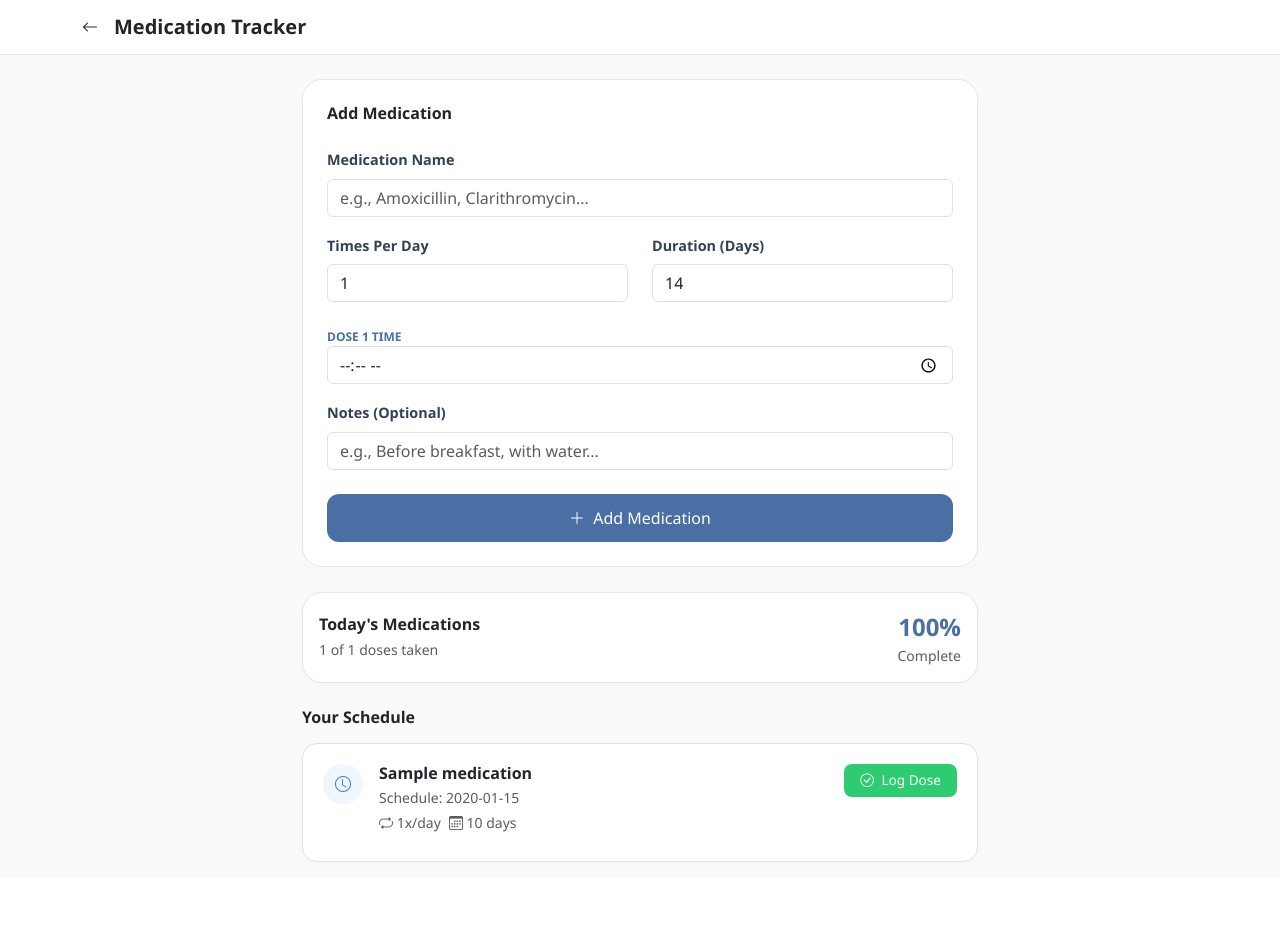
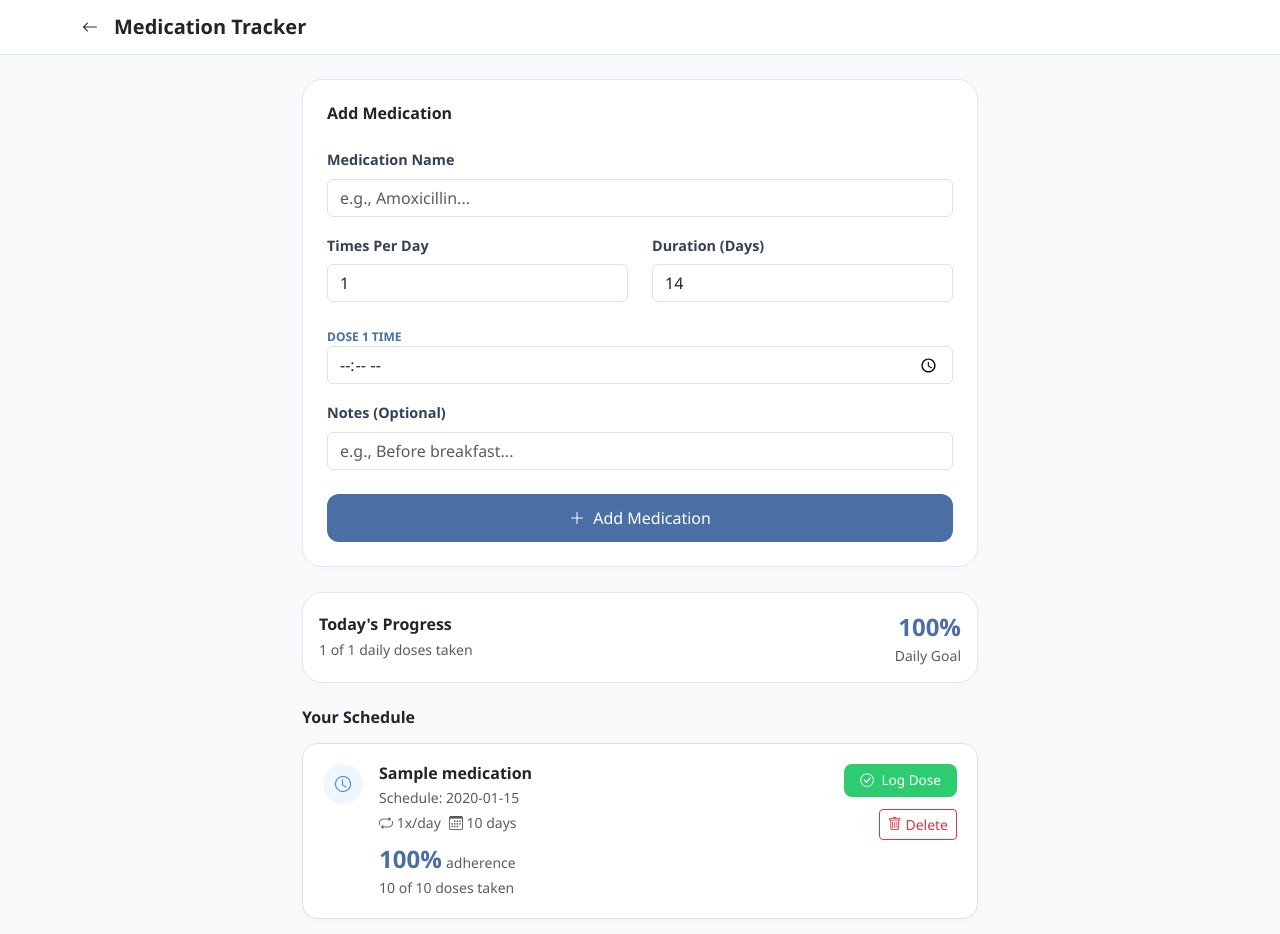
Before and after one commit to 150874/Gut_health_app, a Flask app: page /view_meds in a window 1280 px wide. Before the commit the page ends 862 px from the top, so only its background shows below. Run offline with Flask 3, Linux system fonts and the light colour scheme; a user stored in the database is signed in; tables that the repository leaves empty hold one stand-in row (values such as "Sample post").

Commit message:
html update

```diff
--- a/app.py
+++ b/app.py
@@ -1,3 +1,4 @@
+
 from flask import Flask, render_template, request, redirect, url_for, flash, session
 import sqlite3
 from werkzeug.security import generate_password_hash, check_password_hash
@@ -12,6 +13,34 @@ app = Flask(__name__)
 app.secret_key = "gut-health-secret-key"
 
 logging.basicConfig(level=logging.INFO)
+
+# Move route definitions below app initialization
+@app.route("/delete_med/<int:med_id>", methods=["POST"])
+def delete_med(med_id):
+    if not is_logged_in():
+        return redirect(url_for("login"))
+    with get_db() as conn:
+        conn.execute("DELETE FROM medications WHERE id = ? AND user_id = ?", (med_id, session["user_id"]))
+    flash("Medication deleted.")
+    return redirect(url_for("view_meds"))
+
+@app.route("/delete_symptom/<int:symptom_id>", methods=["POST"])
+def delete_symptom(symptom_id):
+    if not is_logged_in():
+        return redirect(url_for("login"))
+    with get_db() as conn:
+        conn.execute("DELETE FROM symptoms WHERE id = ? AND user_id = ?", (symptom_id, session["user_id"]))
+    flash("Symptom deleted.")
+    return redirect(url_for("view_symptoms"))
+
+@app.route("/delete_food_log/<int:log_id>", methods=["POST"])
+def delete_food_log(log_id):
+    if not is_logged_in():
+        return redirect(url_for("login"))
+    with get_db() as conn:
+        conn.execute("DELETE FROM food_logs WHERE id = ? AND user_id = ?", (log_id, session["user_id"]))
+    flash("Food log deleted.")
+    return redirect(url_for("diet_checker"))
 
 DB_PATH = "database.db"
 
@@ -51,7 +80,13 @@ def init_db():
         c.execute("CREATE TABLE IF NOT EXISTS food_logs (id INTEGER PRIMARY KEY AUTOINCREMENT, user_id INTEGER, food_name TEXT, timestamp DATETIME DEFAULT CURRENT_TIMESTAMP)")
         c.execute("CREATE TABLE IF NOT EXISTS symptoms (id INTEGER PRIMARY KEY AUTOINCREMENT, user_id INTEGER, symptom TEXT, severity TEXT, note TEXT, timestamp DATETIME DEFAULT CURRENT_TIMESTAMP)")
         c.execute("CREATE TABLE IF NOT EXISTS symptom_knowledge (id INTEGER PRIMARY KEY AUTOINCREMENT, symptom_name TEXT UNIQUE, duration TEXT, seek_help TEXT, tips TEXT)")
-        c.execute("CREATE TABLE IF NOT EXISTS medications (id INTEGER PRIMARY KEY AUTOINCREMENT, user_id INTEGER, name TEXT, dosage TEXT, time TEXT, times_per_day INTEGER DEFAULT 1, duration_days INTEGER DEFAULT 14, instructions TEXT, taken_today INTEGER DEFAULT 0, last_taken_date TEXT)")
+        c.execute("CREATE TABLE IF NOT EXISTS medications (id INTEGER PRIMARY KEY AUTOINCREMENT, user_id INTEGER, name TEXT, dosage TEXT, time TEXT, times_per_day INTEGER DEFAULT 1, duration_days INTEGER DEFAULT 14, instructions TEXT, taken_today INTEGER DEFAULT 0, last_taken_date TEXT, total_taken INTEGER DEFAULT 0)")
+
+            # --- Migration: Add total_taken column if missing ---
+        c.execute("PRAGMA table_info(medications)")
+        columns = [row[1] for row in c.fetchall()]
+        if 'total_taken' not in columns:
+                c.execute("ALTER TABLE medications ADD COLUMN total_taken INTEGER DEFAULT 0")
 
         # Seed data if empty
         c.execute("SELECT COUNT(*) FROM food_rules")
@@ -77,15 +112,15 @@ def home():
     with get_db() as conn:
         # 1. Meals/Checks Logged Today
         meals = conn.execute("SELECT COUNT(*) FROM food_logs WHERE user_id = ? AND date(timestamp) = ?", (uid, today_str)).fetchone()[0]
-
         # 2. Symptoms Logged Today
         symptoms_count = conn.execute("SELECT COUNT(*) FROM symptoms WHERE user_id = ? AND date(timestamp) = ?", (uid, today_str)).fetchone()[0]
-
-        # 3. Meds Progress
-        meds_data = conn.execute("SELECT times_per_day, taken_today FROM medications WHERE user_id = ?", (uid,)).fetchall()
-        total_doses = sum(m["times_per_day"] for m in meds_data)
-        taken_doses = sum(m["taken_today"] for m in meds_data)
+        # 3. Meds Progress (Full Course)
+        meds_data = conn.execute("SELECT times_per_day, duration_days, total_taken FROM medications WHERE user_id = ?", (uid,)).fetchall()
+        total_doses = sum(m["times_per_day"] * m["duration_days"] for m in meds_data)
+        taken_doses = sum(m["total_taken"] for m in meds_data)
         progress = int((taken_doses / total_doses) * 100) if total_doses > 0 else 0
+        # 4. All Meds for dashboard
+        meds = conn.execute("SELECT * FROM medications WHERE user_id = ? ORDER BY id DESC", (uid,)).fetchall()
 
     return render_template("index.html",
                            user_name=session["user_name"],
@@ -93,7 +128,8 @@ def home():
                            meals=meals,
                            meds_count=taken_doses,
                            symptoms_count=symptoms_count,
-                           progress=progress)
+                           progress=progress,
+                           meds=meds)
 
 @app.route("/signup", methods=["GET", "POST"])
 def signup():
@@ -208,8 +244,53 @@ def add_med():
 @app.route("/mark_taken/<int:med_id>", methods=["POST"])
 def mark_taken(med_id):
     with get_db() as conn:
-        conn.execute("UPDATE medications SET taken_today = taken_today + 1, last_taken_date = ? WHERE id = ? AND user_id = ?",
-                     (date.today().isoformat(), med_id, session["user_id"]))
+        med = conn.execute("SELECT * FROM medications WHERE id = ? AND user_id = ?", (med_id, session["user_id"])).fetchone()
+        if not med:
+            flash("Medication not found.")
+            return redirect(url_for("view_meds"))
+
+        # Prevent logging more than allowed per day
+        today = date.today().isoformat()
+        # Reset taken_today if last_taken_date is not today
+        if med["last_taken_date"] != today:
+            conn.execute("UPDATE medications SET taken_today = 0, last_taken_date = ? WHERE id = ? AND user_id = ?", (today, med_id, session["user_id"]))
+            med = dict(med)
+            med["taken_today"] = 0
+            med["last_taken_date"] = today
+
+        if med["taken_today"] >= med["times_per_day"]:
+            flash(f"You have already logged all {med['times_per_day']} doses for today.")
+            return redirect(url_for("view_meds"))
+
+        # Parse scheduled times (may be multiple, comma-separated)
+        scheduled_times = [t.strip() for t in (med["time"] or "").split(",") if t.strip()]
+        now_dt = datetime.now()
+        now_time = now_dt.time()
+        allowed = False
+        window_msg = None
+        for idx, t in enumerate(scheduled_times):
+            try:
+                sched_dt = datetime.combine(now_dt.date(), datetime.strptime(t, "%H:%M").time())
+                window_start = (sched_dt - timedelta(minutes=30)).time()
+                window_end = (sched_dt + timedelta(hours=1)).time()
+                # Only allow logging if now is within the window for the next unlogged dose
+                # Count how many doses have been logged today
+                if med["taken_today"] == idx:
+                    if window_start <= now_time <= window_end:
+                        allowed = True
+                        break
+                    else:
+                        window_msg = f"You can only log this dose between {window_start.strftime('%H:%M')} and {window_end.strftime('%H:%M')}."
+                        break
+            except Exception:
+                continue
+        if not allowed:
+            flash(window_msg or "You cannot log this dose at this time.")
+            return redirect(url_for("view_meds"))
+
+        # Increment both today's and total taken
+        conn.execute("UPDATE medications SET taken_today = taken_today + 1, total_taken = total_taken + 1, last_taken_date = ? WHERE id = ? AND user_id = ?",
+                     (today, med_id, session["user_id"]))
     flash("Dose recorded.")
     return redirect(url_for("view_meds"))
 
--- a/templates/view_meds.html
+++ b/templates/view_meds.html
@@ -31,12 +31,13 @@
 
 <div class="container" style="max-width: 700px;">
 
+    <!-- ADD MEDICATION FORM -->
     <div class="card p-4">
         <h2 class="h6 fw-bold mb-4">Add Medication</h2>
         <form action="/add_med" method="POST">
             <div class="mb-3">
                 <label class="form-label">Medication Name</label>
-                <input type="text" name="name" class="form-control" placeholder="e.g., Amoxicillin, Clarithromycin..." required>
+                <input type="text" name="name" class="form-control" placeholder="e.g., Amoxicillin..." required>
             </div>
 
             <div class="row">
@@ -57,7 +58,7 @@
 
             <div class="mb-4">
                 <label class="form-label">Notes (Optional)</label>
-                <input type="text" name="instructions" class="form-control" placeholder="e.g., Before breakfast, with water...">
+                <input type="text" name="instructions" class="form-control" placeholder="e.g., Before breakfast...">
             </div>
 
             <button type="submit" class="btn btn-primary-gh w-100 text-white">
@@ -66,28 +67,31 @@
         </form>
     </div>
 
+    <!-- ADHERENCE SUMMARY -->
     <div class="card p-3">
         <div class="d-flex justify-content-between align-items-center">
+            {% set taken = meds|sum(attribute='taken_today') %}
+            {% set total = meds|sum(attribute='times_per_day') %}
             <div>
-                <h3 class="h6 fw-bold mb-1">Today's Medications</h3>
+                <h3 class="h6 fw-bold mb-1">Today's Progress</h3>
                 <p class="small text-muted mb-0">
-                    {% set taken = meds|sum(attribute='taken_today') %}
-                    {% set total = meds|sum(attribute='times_per_day') %}
-                    {{ taken }} of {{ total }} doses taken
+                    {{ taken }} of {{ total }} daily doses taken
                 </p>
             </div>
             <div class="text-end">
                 {% set percent = (taken / total * 100)|int if total > 0 else 0 %}
                 <span class="percentage-text">{{ percent }}%</span>
-                <div class="small text-muted">Complete</div>
+                <div class="small text-muted">Daily Goal</div>
             </div>
         </div>
     </div>
 
+    <!-- YOUR SCHEDULE -->
     <h2 class="h6 fw-bold mb-3">Your Schedule</h2>
-
     {% if meds %}
         {% for med in meds %}
+        {% set med_total = med.times_per_day * med.duration_days %}
+        {% set med_percent = (med.total_taken / med_total * 100)|int if med_total > 0 else 0 %}
         <div class="card med-card border">
             <div class="d-flex justify-content-between align-items-start">
                 <div class="d-flex gap-3">
@@ -95,17 +99,25 @@
                     <div>
                         <h4 class="h6 fw-bold mb-1">{{ med.name }}</h4>
                         <div class="small text-muted mb-1">Schedule: {{ med.time }}</div>
-                        <div class="d-flex gap-2 small text-muted mb-2">
+                        <div class="d-flex gap-2 small text-muted">
                             <span><i class="bi bi-repeat"></i> {{ med.times_per_day }}x/day</span>
                             <span><i class="bi bi-calendar3"></i> {{ med.duration_days }} days</span>
                         </div>
+                        <div class="mt-2">
+                            <span class="percentage-text">{{ med_percent }}%</span>
+                            <span class="small text-muted">adherence</span>
+                        </div>
+                        <div class="small text-muted">{{ med.total_taken }} of {{ med_total }} doses taken</div>
                     </div>
                 </div>
-                <div class="d-flex flex-column gap-2 align-items-end">
-                    <form action="/mark_taken/{{ med.id }}" method="POST">
+                <div class="d-flex flex-column align-items-end gap-2">
+                    <form action="/mark_taken/{{ med.id }}" method="POST" class="mb-1">
                         <button type="submit" class="btn btn-success-gh text-white px-3">
                             <i class="bi bi-check-circle me-1"></i> Log Dose
                         </button>
+                    </form>
+                    <form action="/delete_med/{{ med.id }}" method="POST" onsubmit="return confirm('Delete this medication?');">
+                        <button type="submit" class="btn btn-outline-danger btn-sm px-2"><i class="bi bi-trash"></i> Delete</button>
                     </form>
                 </div>
             </div>
@@ -116,15 +128,23 @@
     {% endif %}
 </div>
 
+<!-- HIDDEN DATA STORAGE: THIS PREVENTS THE JAVASCRIPT ERRORS -->
+<ul id="hidden-med-data" style="display: none;">
+    {% for med in meds %}
+        {% if med.time %}
+            {% for t in med.time.split(',') %}
+                <li data-name="{{ med.name }}" data-time="{{ t.strip() }}"></li>
+            {% endfor %}
+        {% endif %}
+    {% endfor %}
+</ul>
+
 <script>
-    // Dynamic Time Input Generator
+    // 1. Dynamic Time Input Generator
     function generateTimeInputs() {
         const container = document.getElementById('time-inputs-container');
         const count = parseInt(document.getElementById('times_per_day').value) || 1;
-
-        // Limit to reasonable number of doses
         const safeCount = Math.min(Math.max(count, 1), 6);
-
         container.innerHTML = '';
         for (let i = 1; i <= safeCount; i++) {
             const wrapper = document.createElement('div');
@@ -136,6 +156,55 @@
             container.appendChild(wrapper);
         }
     }
+
+    // 2. Medication Reminders (CLEAN JAVASCRIPT ONLY)
+    document.addEventListener('DOMContentLoaded', function() {
+        // Request notification permission
+        if ("Notification" in window && Notification.permission !== "granted") {
+            Notification.requestPermission();
+        }
+
+        // SCRAPE DATA FROM HIDDEN HTML INSTEAD OF USING JINJA IN JS
+        var medSchedules = [];
+        document.querySelectorAll('#hidden-med-data li').forEach(function(item) {
+            medSchedules.push({
+                name: item.getAttribute('data-name'),
+                time: item.getAttribute('data-time')
+            });
+        });
+
+        var now = new Date();
+        medSchedules.forEach(function(med) {
+            if (!med.time) return;
+            var parts = med.time.split(":");
+            if (parts.length < 2) return;
+
+            var todayDose = new Date(now.getFullYear(), now.getMonth(), now.getDate(), parseInt(parts[0]), parseInt(parts[1]), 0, 0);
+
+            // Skip if the time has already passed today
+            if (todayDose.getTime() < now.getTime()) return;
+
+            // Schedule: 5 mins before
+            var beforeMs = todayDose.getTime() - now.getTime() - (5 * 60 * 1000);
+            if (beforeMs > 0) {
+                scheduleNotification("Upcoming Dose", `Take your ${med.name} at ${med.time}`, beforeMs);
+            }
+
+            // Schedule: 30 mins after
+            var afterMs = todayDose.getTime() - now.getTime() + (30 * 60 * 1000);
+            if (afterMs > 0) {
+                scheduleNotification("Dose Check-in", `Did you remember to take ${med.name}?`, afterMs);
+            }
+        });
+    });
+
+    function scheduleNotification(title, body, delay) {
+        setTimeout(() => {
+            if ("Notification" in window && Notification.permission === "granted") {
+                new Notification(title, { body: body });
+            }
+        }, delay);
+    }
 </script>
 
 </body>
```
Also changed, not shown: templates/diet_checker.html (+8 -13 lines), templates/index.html (+16 -1 lines), templates/view_symptoms.html (+9 -4 lines), database.db.
